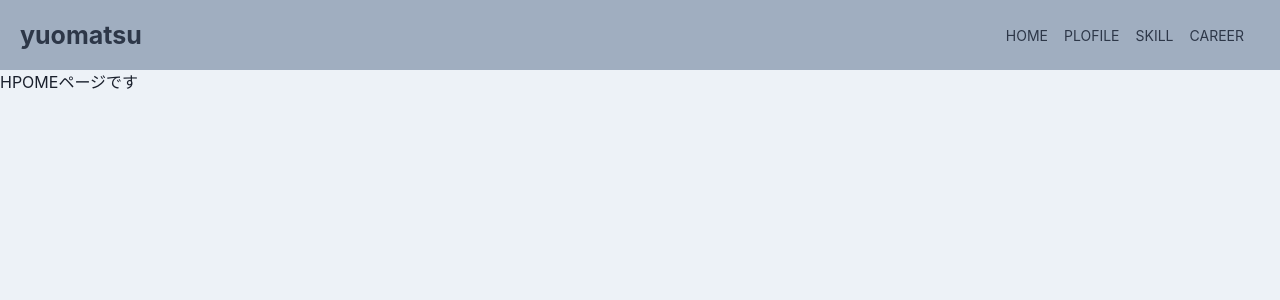
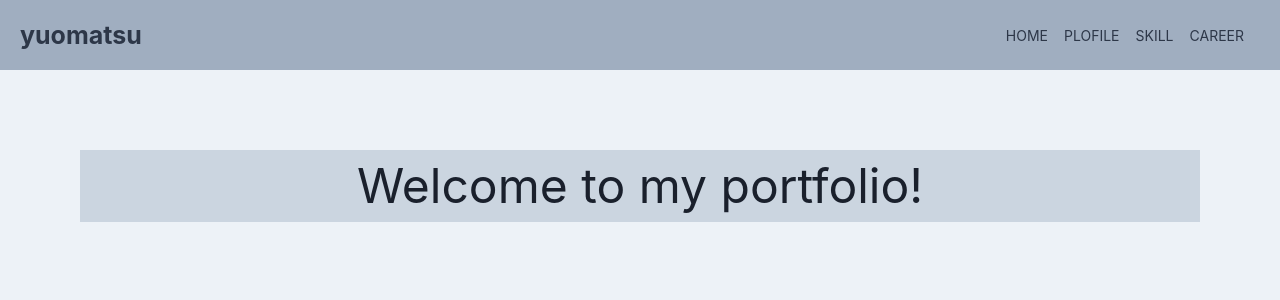
Before and after one commit to yuomatsu/portfolio, a React (Create React App) app: page / in a window 1280 px wide. Shown: the top 300 px of the page. Built offline with nearby package versions, Linux system fonts and the light colour scheme.

Commit message:
HOME作成開始

```diff
--- a/src/components/pages/Home.tsx
+++ b/src/components/pages/Home.tsx
@@ -1,5 +1,16 @@
 import { memo, VFC } from "react";
+import { Box } from "@chakra-ui/layout";
+import { Image, Text } from '@chakra-ui/react';
+
+// import { imgKobe1 } from "../../img/kobe1_mono.jpg";
 
 export const Home: VFC = memo(() => {
-    return <p>HPOMEページです</p>
+    return (
+        <Box margin={{ base: 5, md: 20}} textAlign="center" backgroundColor="gray.300">
+            <Text fontSize='5xl'>Welcome to my portfolio!</Text>
+            <Box>
+                {/* <Image src={imgKobe1} alt="神戸"/> */}
+            </Box>
+        </Box>
+    )
 })
```
Also changed, not shown: src/img/kobe1_mono.jpg (added), src/img/kobe2_mono.jpg (added).
